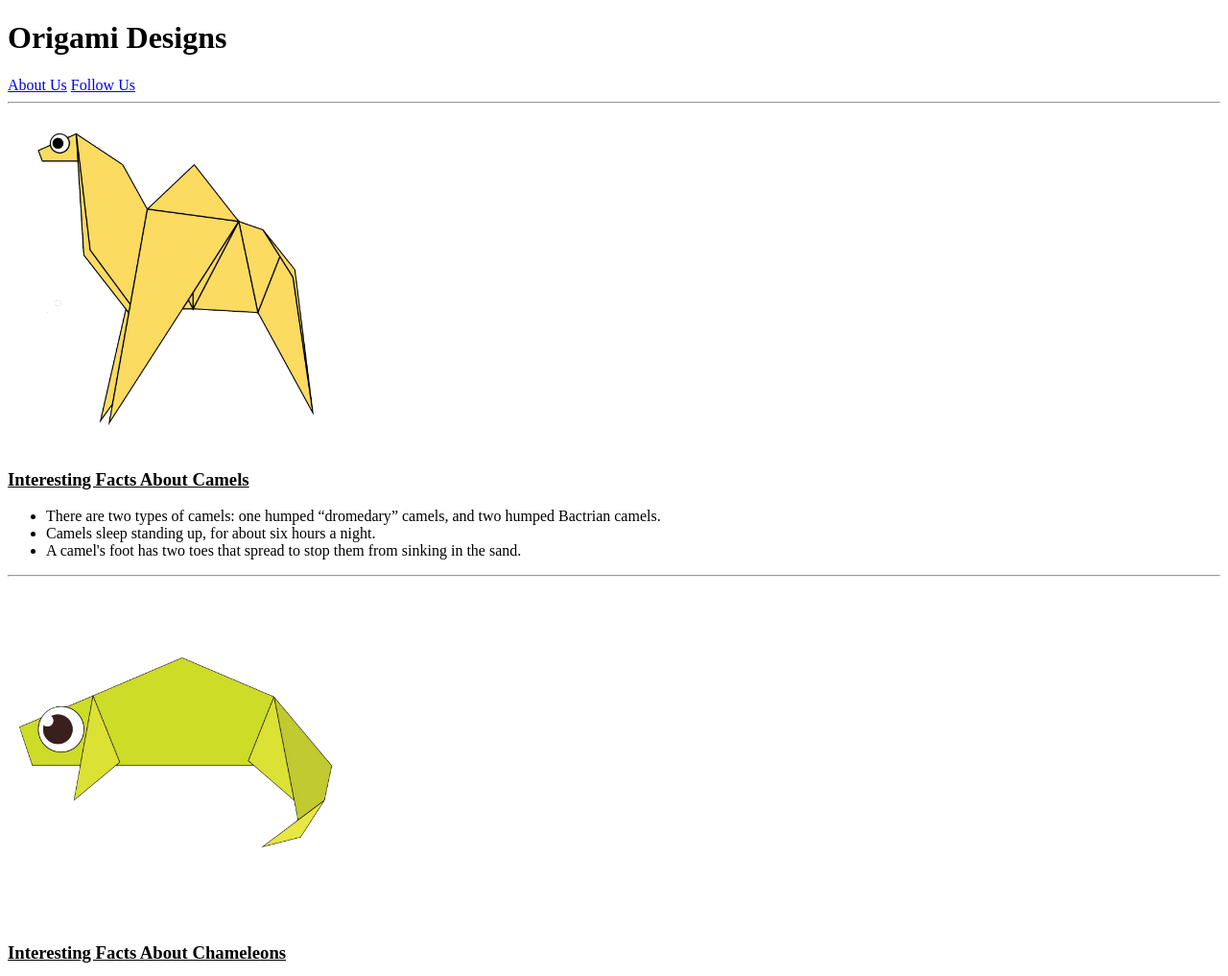
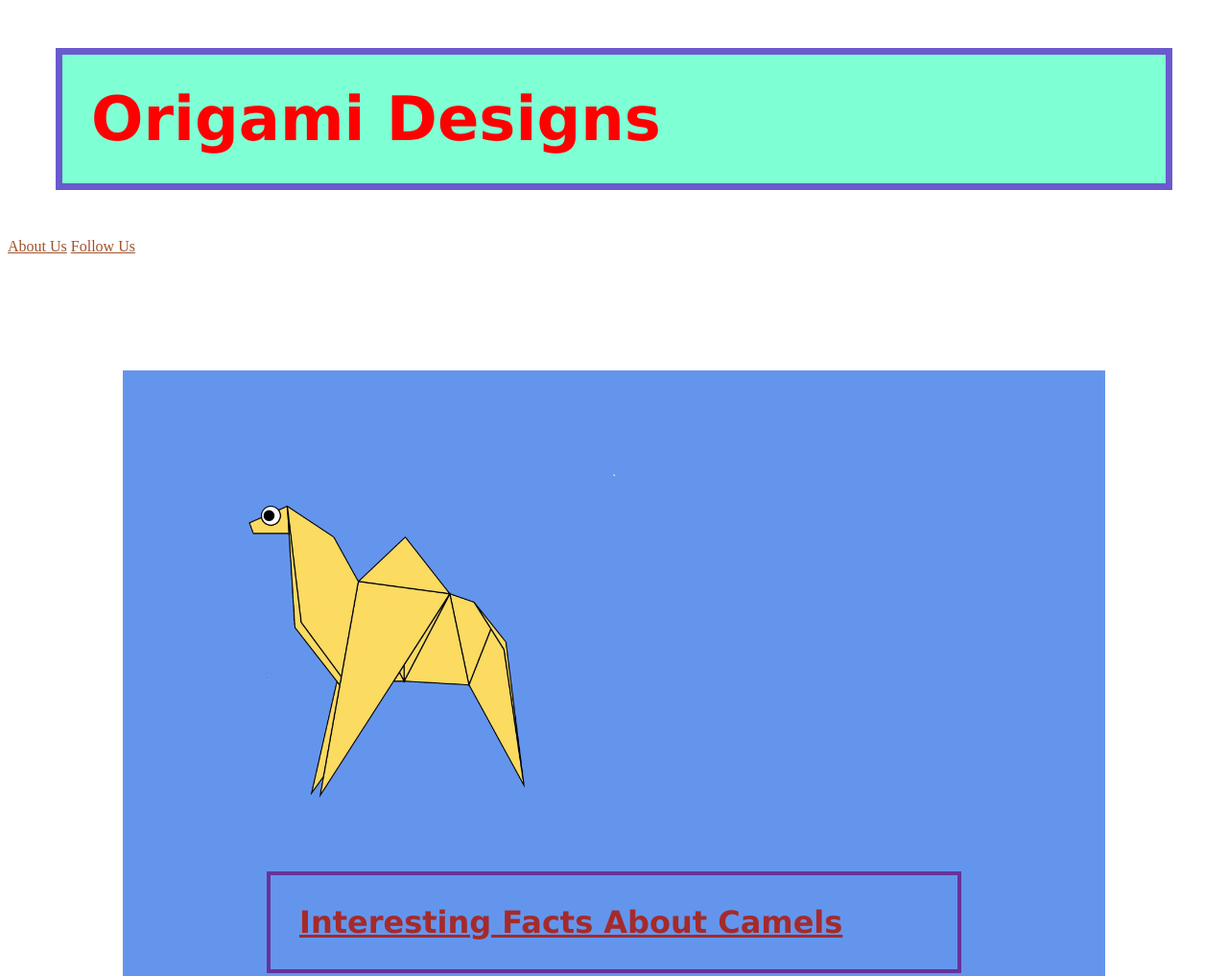
Before and after one commit to ABlizzard07/origamiweb, a plain HTML site: page index.html in a window 1280 px wide. Shown: the top 1017 px of the page at 96% size. Drawn offline with Linux system fonts and the light colour scheme.

Commit message:
Add files via upload

```diff
--- a/index.html
+++ b/index.html
@@ -2,11 +2,15 @@
 <html>
     <head>
         <title>Origami Designs</title>
+
+        <link rel="stylesheet" type="text/css" href="style.css">
     </head>
     <body>
         <h1>Origami Designs</h1>
           <a href = "about.html"> About Us</a>
           <a href = "follow.html"> Follow Us</a>
+
+        <div class = "grid" >
         <hr>
           <a href = "http://origami.me/camel/"><img src = "camel.png" width = 350 height = 350/></a>
           <h3><u>Interesting Facts About Camels</u></h3>
@@ -60,5 +64,7 @@
              <li>Bears have never lived in Australia or Antarctica.</li>
              <li>Canada has 60% of the world's polar bears.</li>
           </ul>
+        </div>
+
     </body>
 </html>
--- /dev/null
+++ b/style.css
@@ -0,0 +1,36 @@
+h1{
+    background-color: aquamarine;
+    color: red;
+    font-family: Verdana;
+    font-size: 400%;
+    border: 7px solid slateblue;
+    margin: 50px;
+    padding: 30px;
+}
+
+.grid{
+    background-color: cornflowerblue;
+    display: flex;
+    flex-wrap: wrap;
+    flex-direction: column;
+    justify-content: center;
+    padding: 100px;
+    margin: 120px;
+}
+
+h3{
+    color: brown;
+    font-family: Verdana;
+    font-size: 200%;
+    border: 4px solid rebeccapurple;
+    padding: 30px;
+    margin: 50px;
+}
+
+a:link{
+    color: sienna;
+}
+
+a:visited{
+    color: palegreen;
+}
```
